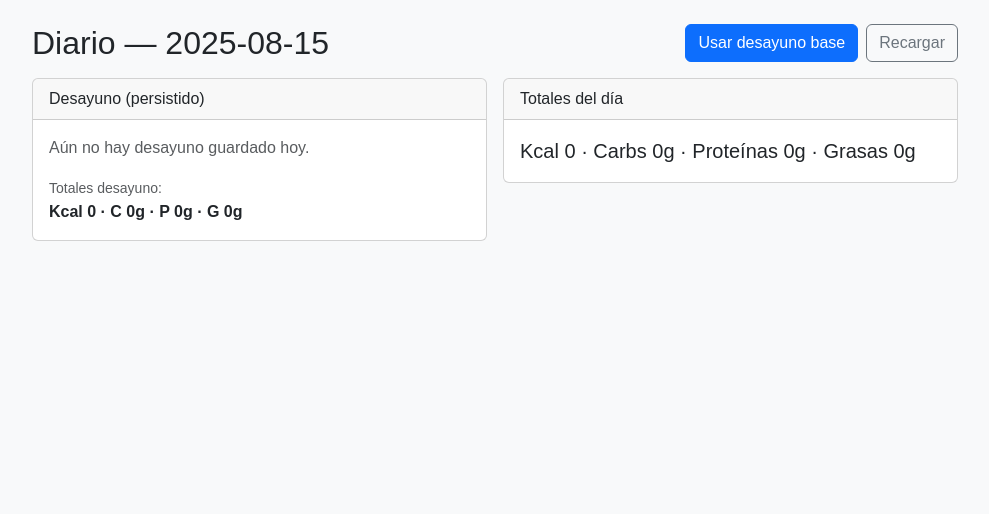
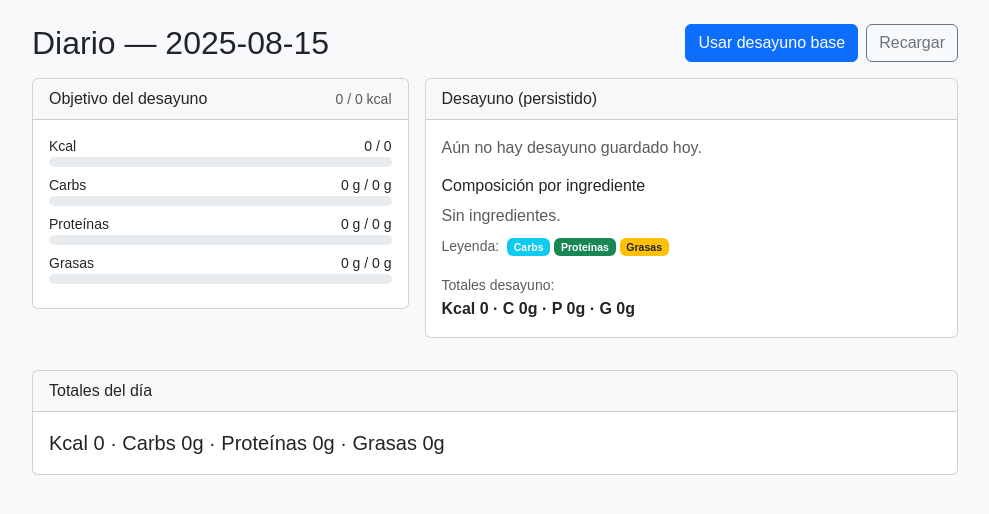
Before and after one commit to felixfarma/profuel_v1, a Flask app: page /diary/today in a window 1280 px wide. Shown: the part 87-601 px from the top of the page, without its empty margins (145-1134 px from the left). Run offline with Flask 3, Linux system fonts and the light colour scheme; the visitor is signed in with stand-in values (Sample User, id 1); data that the repository does not hold is empty.

Commit message:
Diario: barras de objetivos por comida + barras apiladas % por ingrediente; refresco automático tras cambios

```diff
--- /dev/null
+++ b/app/static/js/diary_meal_bars.js
@@ -0,0 +1,166 @@
+// app/static/js/diary_meal_bars.js
+(function () {
+  const DATE_ISO = new Date().toISOString().slice(0, 10);
+  const MEAL_KEY = "desayuno"; // de momento solo desayuno (podemos generalizar luego)
+
+  const clamp = (n, lo, hi) => Math.max(lo, Math.min(hi, n));
+  const pct = (v, t) => (t > 0 ? (v / t) * 100 : 0);
+  const fmt0 = (x) => (Number.isFinite(+x) ? (+x).toFixed(0) : "0");
+
+  // colores Bootstrap: info (carbs), success (pro), warning (fat)
+  const splitDefault = 0.25; // objetivo desayuno = 25% del día cuando no venga especificado
+
+  const el = (id) => document.getElementById(id);
+
+  function macroKcal({ carbs = 0, protein = 0, fats = 0, calories = 0 }) {
+    const kc = Number(carbs) * 4;
+    const kp = Number(protein) * 4;
+    const kf = Number(fats) * 9;
+    const total = calories > 0 ? calories : kc + kp + kf;
+    return { kc, kp, kf, total: total || 0.0001 };
+  }
+
+  function stackedBar(item) {
+    const { kc, kp, kf, total } = macroKcal(item);
+    const pc = clamp((kc / total) * 100, 0, 100);
+    const pp = clamp((kp / total) * 100, 0, 100);
+    const pf = clamp((kf / total) * 100, 0, 100);
+
+    return `
+      <div class="d-flex align-items-center justify-content-between small">
+        <span class="text-truncate me-2" title="${item.name || ""}">${item.name || ""}</span>
+        <span class="text-muted">${fmt0(item.calories)} kcal</span>
+      </div>
+      <div class="d-flex w-100" style="height:10px;border-radius:6px;overflow:hidden;">
+        <div class="bg-info" style="width:${pc}%"></div>
+        <div class="bg-success" style="width:${pp}%"></div>
+        <div class="bg-warning" style="width:${pf}%"></div>
+      </div>
+      <div class="small text-muted mb-2">
+        C ${fmt0(item.carbs)} g · P ${fmt0(item.protein)} g · G ${fmt0(item.fats)} g
+      </div>
+    `;
+  }
+
+  function barLine(label, val, tgt, unit) {
+    const p = clamp(pct(val, tgt), 0, 200);
+    const cls = p <= 105 ? "bg-success" : p <= 120 ? "bg-warning" : "bg-danger";
+    return `
+      <div class="mb-2">
+        <div class="d-flex justify-content-between small">
+          <span>${label}</span>
+          <span>${fmt0(val)}${unit} / ${fmt0(tgt)}${unit}</span>
+        </div>
+        <div class="progress" style="height:10px">
+          <div class="progress-bar ${cls}" role="progressbar" style="width:${clamp(p,0,100)}%"></div>
+        </div>
+      </div>
+    `;
+  }
+
+  async function fetchJSON(url) {
+    const r = await fetch(url);
+    if (!r.ok) return null;
+    try { return await r.json(); } catch { return null; }
+  }
+
+  // Normaliza una entrada de comida de /api/diary/day
+  function normalizeMeal(m) {
+    return {
+      meal_type: (m.meal_type || m.type || "").toLowerCase(),
+      name: m.food?.name || m.name || "",
+      calories: Number(m.calories || m.kcal || 0),
+      carbs: Number(m.carbs || m.cho_g || 0),
+      protein: Number(m.protein || m.pro_g || 0),
+      fats: Number(m.fats || m.fat_g || 0),
+    };
+  }
+
+  function sumMeals(items) {
+    return items.reduce((acc, it) => {
+      acc.calories += it.calories;
+      acc.carbs += it.carbs;
+      acc.protein += it.protein;
+      acc.fats += it.fats;
+      return acc;
+    }, { calories: 0, carbs: 0, protein: 0, fats: 0 });
+  }
+
+  function pickTargetsForBreakfast(overview) {
+    // 1) si viene objetivo específico por desayuno
+    const ms = overview?.meals_summary || overview?.meals || null;
+    if (ms && ms[MEAL_KEY]?.targets) return ms[MEAL_KEY].targets;
+
+    // 2) si viene un targets_day, repartir 25%
+    const td = overview?.targets_day || overview?.targets || null;
+    if (td) {
+      return {
+        kcal: td.kcal * splitDefault,
+        carbs: td.carbs * splitDefault,
+        protein: td.protein * splitDefault,
+        fats: td.fats * splitDefault,
+      };
+    }
+    // 3) fallback vacío
+    return { kcal: 0, carbs: 0, protein: 0, fats: 0 };
+  }
+
+  function renderMealBars(actual, targets) {
+    const wrap = el("meal-bars");
+    const hdr = el("mealHeaderTotals");
+    if (!wrap) return;
+
+    hdr.textContent = `${fmt0(actual.calories)} / ${fmt0(targets.kcal)} kcal`;
+
+    wrap.innerHTML = [
+      barLine("Kcal", actual.calories, targets.kcal, ""),
+      barLine("Carbs", actual.carbs,    targets.carbs,   " g"),
+      barLine("Proteínas", actual.protein, targets.protein, " g"),
+      barLine("Grasas", actual.fats,    targets.fats,    " g"),
+    ].join("");
+  }
+
+  function renderIngredientComposition(list) {
+    const box = el("meal-ingredients");
+    if (!box) return;
+
+    if (!list.length) {
+      box.innerHTML = `<div class="text-muted">Sin ingredientes.</div>`;
+      return;
+    }
+    box.innerHTML = list.map(stackedBar).join("");
+  }
+
+  async function refreshBars() {
+    const [overview, diary] = await Promise.all([
+      fetchJSON(`/api/day/overview?date=${DATE_ISO}`),
+      fetchJSON(`/api/diary/day?date=${DATE_ISO}`),
+    ]);
+
+    const meals = (diary?.meals || diary?.items || []).map(normalizeMeal);
+    const breakfast = meals.filter(m => m.meal_type === MEAL_KEY);
+
+    // Pintar composición por ingrediente
+    renderIngredientComposition(breakfast);
+
+    // Totales del desayuno + objetivos
+    const actual = sumMeals(breakfast);
+    const targets = pickTargetsForBreakfast(overview?.data || overview);
+
+    renderMealBars(actual, targets);
+  }
+
+  // Refrescos cuando el diario cambia
+  const origFetch = window.fetch;
+  window.fetch = async function (...args) {
+    const url = typeof args[0] === "string" ? args[0] : (args[0]?.url || "");
+    const method = (args[1]?.method || "GET").toUpperCase();
+    const mut = url.startsWith("/api/diary/") && method !== "GET";
+    const resp = await origFetch.apply(this, args);
+    if (mut) setTimeout(refreshBars, 100);
+    return resp;
+  };
+  window.addEventListener("diary:changed", () => setTimeout(refreshBars, 50));
+
+  document.addEventListener("DOMContentLoaded", refreshBars);
+})();
--- a/app/templates/diary/today.html
+++ b/app/templates/diary/today.html
@@ -17,13 +17,42 @@
       </div>
     </div>
 
+    <!-- Panel objetivo de la comida + lista de ingredientes -->
     <div class="row g-3">
-      <div class="col-12 col-lg-6">
+      <div class="col-12 col-lg-5">
         <div class="card">
-          <div class="card-header">Desayuno (persistido)</div>
+          <div class="card-header d-flex justify-content-between align-items-center">
+            <span>Objetivo del desayuno</span>
+            <small class="text-muted" id="mealHeaderTotals"></small>
+          </div>
+          <div class="card-body">
+            <!-- Barras objetivo vs real -->
+            <div id="meal-bars"></div>
+          </div>
+        </div>
+      </div>
+
+      <div class="col-12 col-lg-7">
+        <div class="card">
+          <div class="card-header">
+            Desayuno (persistido)
+          </div>
           <div class="card-body">
             <div id="breakfastEmpty" class="text-muted d-none">Aún no hay desayuno guardado hoy.</div>
-            <ul id="breakfastList" class="list-group"></ul>
+            <ul id="breakfastList" class="list-group mb-3"></ul>
+
+            <!-- Composición por ingrediente (barras apiladas %) -->
+            <div>
+              <h6 class="mb-2">Composición por ingrediente</h6>
+              <div id="meal-ingredients"></div>
+              <div class="small text-muted mt-2">
+                Leyenda:&nbsp;
+                <span class="badge bg-info">Carbs</span>
+                <span class="badge bg-success">Proteínas</span>
+                <span class="badge bg-warning text-dark">Grasas</span>
+              </div>
+            </div>
+
             <div class="mt-3">
               <small class="text-muted">Totales desayuno:</small>
               <div id="breakfastTotals" class="fw-semibold"></div>
@@ -31,8 +60,11 @@
           </div>
         </div>
       </div>
+    </div>
 
-      <div class="col-12 col-lg-6">
+    <!-- Totales del día (como ya tenías) -->
+    <div class="row g-3 mt-3">
+      <div class="col-12">
         <div class="card">
           <div class="card-header">Totales del día</div>
           <div class="card-body">
@@ -88,4 +120,5 @@
 
 {% block scripts %}
 <script src="{{ url_for('static', filename='js/diary_today.js') }}"></script>
+<script src="{{ url_for('static', filename='js/diary_meal_bars.js') }}"></script>
 {% endblock %}
```
